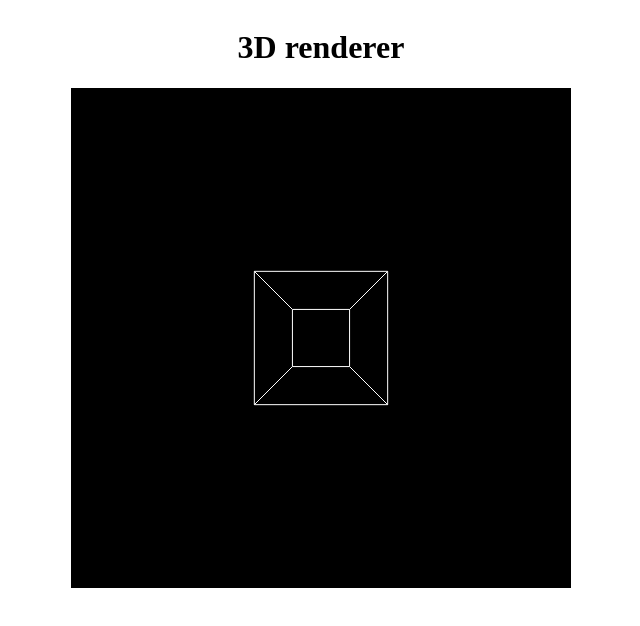
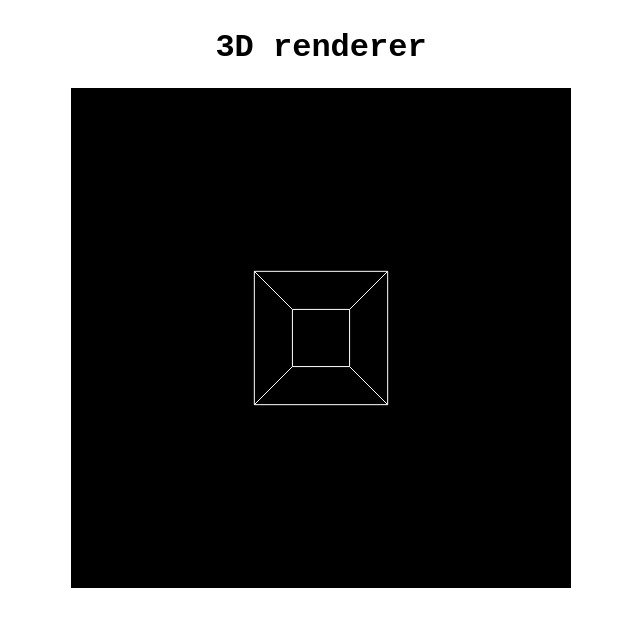
Before and after one commit to sutaC/Renderer3D, a SvelteKit app: page / in a window 1280 px wide. Shown: the top 626 px of the page, without its empty margins (319-959 px from the left). Built offline with nearby package versions, Linux system fonts and the light colour scheme.

Commit message:
Canvas resize on small screans

```diff
--- a/src/routes/+page.svelte
+++ b/src/routes/+page.svelte
@@ -13,6 +13,10 @@
 <canvas width="500" height="500"></canvas>
 
 <style>
+	:global(html) {
+		font-family: 'Courier New', Courier, monospace;
+	}
+
 	:global(body) {
 		display: flex;
 		justify-content: center;
@@ -21,6 +25,8 @@
 	}
 
 	canvas {
+		max-width: calc(100vw - 1rem);
+		aspect-ratio: 1;
 		background: black;
 	}
 </style>
```
